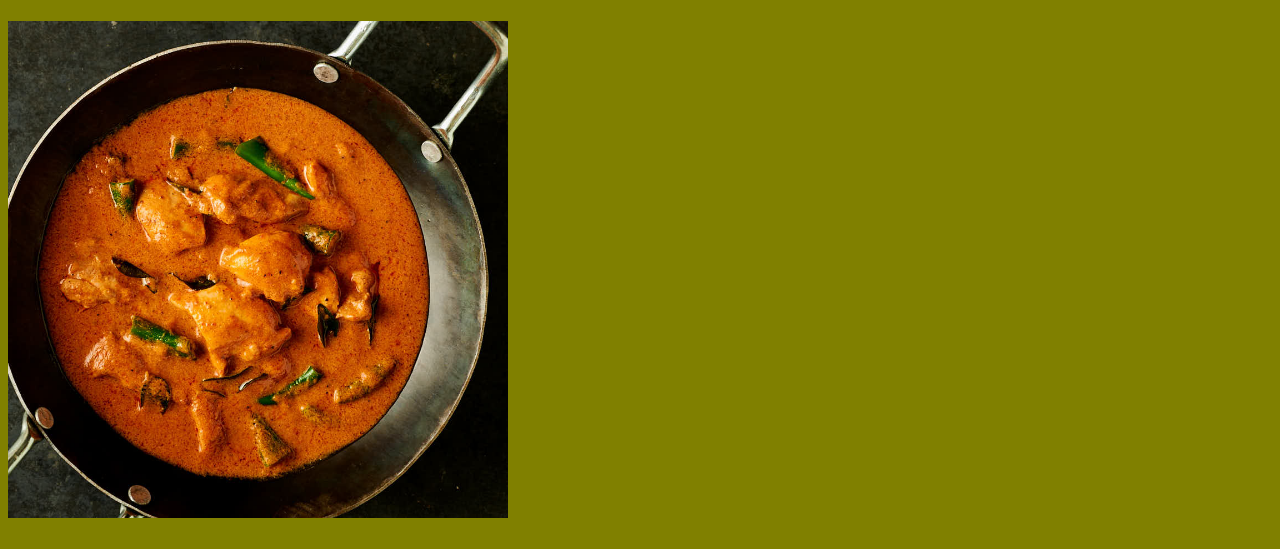
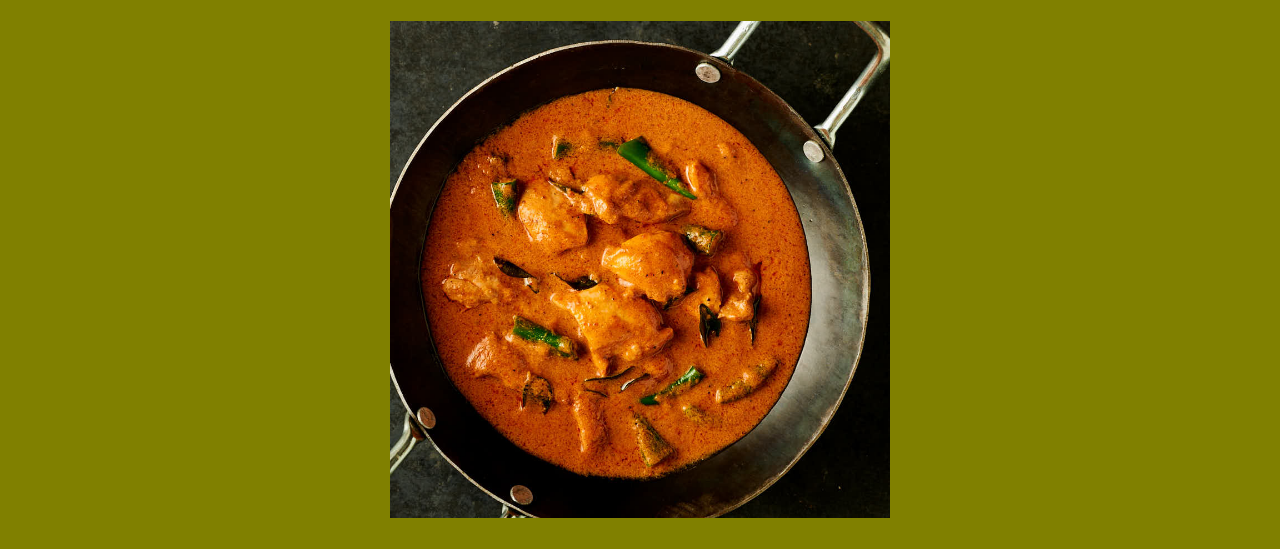
Before and after one commit to neonRepublic/TOP-recipes, a plain HTML site: page recipes/curry.html in a window 1280 px wide. Shown: the part 95-644 px from the top of the page. Drawn offline with Linux system fonts and the light colour scheme.

Commit message:
updated css

```diff
--- a/recipes/curry.html
+++ b/recipes/curry.html
@@ -10,7 +10,10 @@
 
 <a href="../index.html">Home</a>
 <h1 class="header">Curry</h1>
-<img src="../images/curry.jpg" alt="image" width="500px">
+
+<div class="image" >
+    <img src="../images/curry.jpg" alt="image" width="500px">
+</div>
 
 <h2 class="description">Description</h2>
 <p class="text">Lorem ipsum dolor sit amet consectetur adipisicing elit. Explicabo repellat optio harum laboriosam nemo. Voluptatibus, similique molestiae quas vero facilis doloremque vel molestias! In similique ut recusandae dolor sunt laboriosam?</p>
--- a/styles.css
+++ b/styles.css
@@ -1,5 +1,9 @@
 body {
     background-color: olive;
+}
+
+.image {
+    text-align: center;
 }
 
 .header, .header2, .description {
```
Also changed, not shown: recipes/bulgogi.html (+4 -1 lines), recipes/chimichangas.html (+4 -1 lines).
